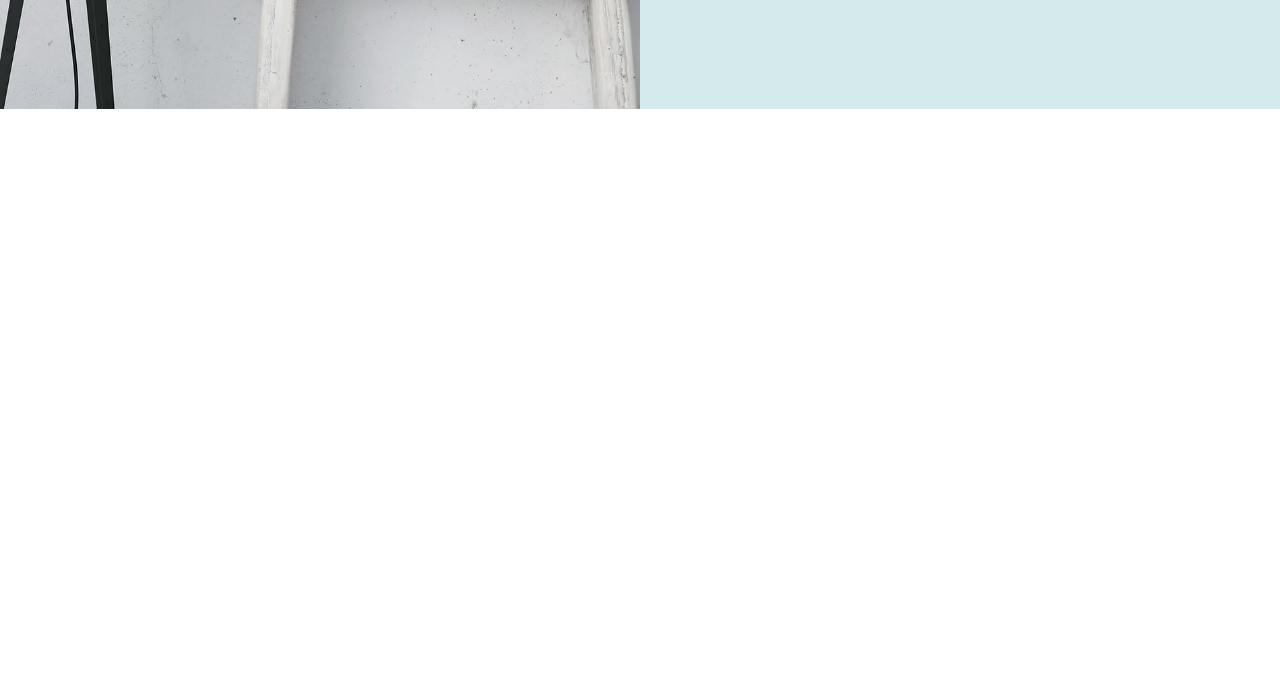
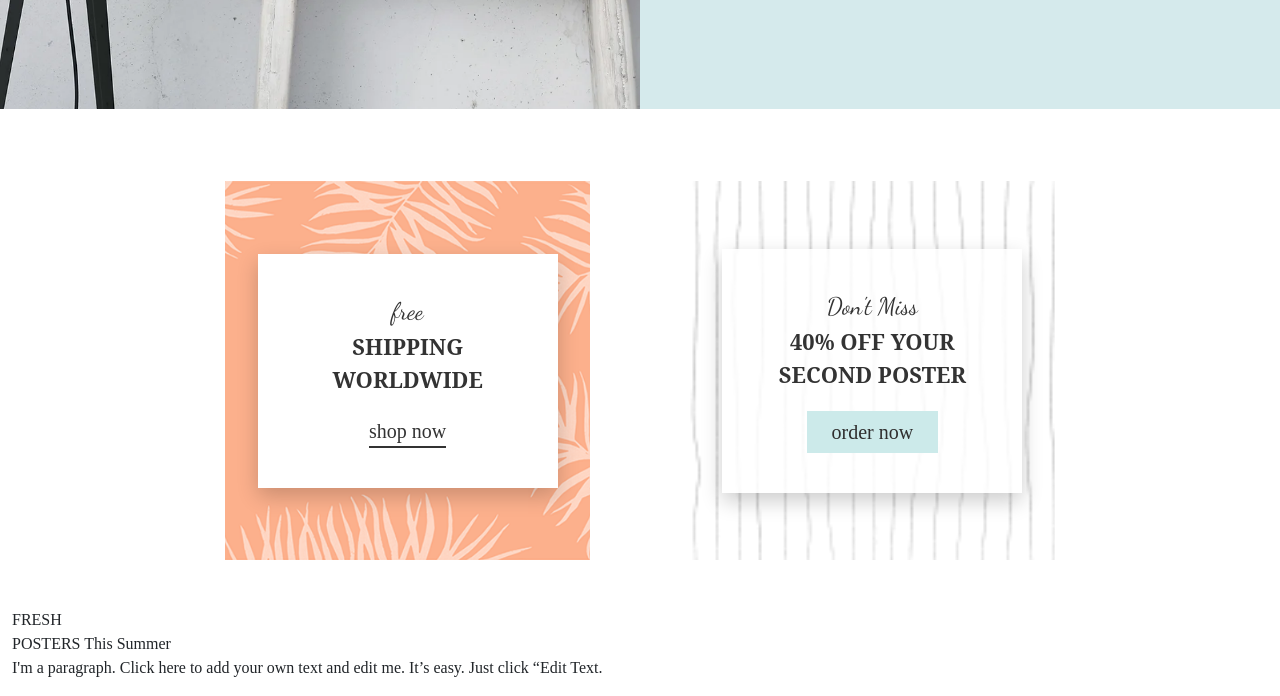
Before and after one commit to dhruvghinaiya12/javascript, a plain HTML site: page project-1/index.html in a window 1280 px wide. Shown: the part 660-1356 px from the top of the page. Before the commit the page ends 817 px from the top, so only its background shows below. Drawn offline with nearby package versions, Linux system fonts and the light colour scheme.

Commit message:
04-09-24

```diff
--- a/project-1/components/navbar.js
+++ b/project-1/components/navbar.js
@@ -23,7 +23,12 @@ const Navbar = () => {
     >
       <ul class="navbar-nav gap-4 ms-5 text-uppercase">
         <li class="nav-item">
-              <a class="nav-link active nav-link-new" aria-current="page" href="/project-1/index.html">Home</a>
+          <a
+            class="nav-link active nav-link-new"
+            aria-current="page"
+            href="/project-1/index.html"
+            >Home</a
+          >
         </li>
         <li class="nav-item">
           <a class="nav-link active" href="/project-1/pages/signup.html">
@@ -31,19 +36,27 @@ const Navbar = () => {
           </a>
         </li>
         <li class="nav-item">
-              <a class="nav-link active" href="/project-1/pages/product.html">product</a>
+          <a class="nav-link active" href="/project-1/pages/product.html"
+            >product</a
+          >
         </li>
         <li class="nav-item">
-              <a class="nav-link active" href="/project-1/pages/addproduct.html">add product</a>
+          <a class="nav-link active" href="/project-1/pages/addproduct.html"
+            >add product</a
+          >
         </li>
       </ul>
       <form class="d-flex ms-5" role="search">
+        <div class="search-container">
+          <i class="fas fa-search search-icon" id="search-icon"></i>
           <input
+            id="search-input"
             class="form-control me-3 justify-content-end"
-              type="search"
+            type="text"
             placeholder="Search"
             aria-label="Search"
           />
+        </div>
       </form>
       <div
         class="collapse navbar-collapse d-flex justify-content-center gap-5"
@@ -51,13 +64,22 @@ const Navbar = () => {
       >
         <ul class="navbar-nav text-uppercase">
           <li class="nav-item">
-                <a class="nav-link active nav-link-new" href="/project-1/pages/login.html" id="logout">
-                  <i class="fa-solid ${Login ? 'fa-right-from-bracket' : 'fa-user'}"></i>
+            <a
+              class="nav-link active nav-link-new"
+              href="/project-1/pages/login.html"
+              id="logout"
+            >
+              <i
+                class="fa-solid ${Login ? "fa-right-from-bracket" : "fa-user"}"
+              ></i>
               ${Login ? "Logout" : "Login"}
             </a>
           </li>
           <li class="nav-item">
-                <a class="nav-link active nav-link-new" href="/project-1/pages/cart.html">
+            <a
+              class="nav-link active nav-link-new"
+              href="/project-1/pages/cart.html"
+            >
               <i class="fas fa-shopping-cart"></i> Cart
             </a>
           </li>
@@ -66,6 +88,7 @@ const Navbar = () => {
     </div>
   </div>
 </nav>
+
   `;
 };
 
--- a/project-1/index.html
+++ b/project-1/index.html
@@ -53,6 +53,64 @@
           </div>
         </div>
       </main>
+      <!--------------------------------------- section-2----------------------------------------------- -->
+      <main class="main-2 pt-4 mb-5">
+        <div class="container-fluid">
+          <div class="row justify-content-center">
+            <div
+              class="col-lg-4 d-flex justify-content-center"
+              style="padding-right: 50px"
+            >
+              <div class="main-2-left">
+                <div class="left-box">
+                  <span class="left-1-txt">free</span>
+                  <span class="left-2-txt">SHIPPING <br />WORLDWIDE</span>
+                  <a href="/project-1/pages/product.html" class="shop-now"
+                    >shop now</a
+                  >
+                </div>
+              </div>
+            </div>
+            <div
+              class="col-lg-4 d-flex justify-content-center"
+              style="padding-left: 50px"
+            >
+              <div class="main-2-right">
+                <div class="right-box">
+                  <span class="left-1-txt">Don't Miss</span>
+                  <span class="left-2-txt"
+                    >40% OFF YOUR <br />SECOND POSTER</span
+                  >
+                  <a href="/project-1/pages/product.html" class="order-now"
+                    ><button>order now</button></a
+                  >
+                </div>
+              </div>
+            </div>
+          </div>
+        </div>
+      </main>
+      <!--------------------------------------- section-3----------------------------------------------- -->
+      <main class="main-3">
+        <div class="container-fluid">
+          <div class="row-md">
+            <div class="col-sm-6">
+              <div class="row-lg">
+                <div class="col-lg-12">
+                  <div class="main-3-text">
+                    <span class="main-3-left-txt">
+                      FRESH <br> POSTERS
+                    </span>
+                    <span class="main-left-2-txt">This Summer</span>
+                    <p>I'm a paragraph. Click here to add your own text and edit me. It’s easy. Just click “Edit Text.</p>
+                  </div>
+                </div>
+              </div>
+            </div>
+            <div class="col-sm-6"></div>
+          </div>
+        </div>
+      </main>
     </div>
   </body>
   <script type="module" src="./js/index.js"></script>
--- a/project-1/style/index.css
+++ b/project-1/style/index.css
@@ -1,7 +1,10 @@
+@import url("https://fonts.googleapis.com/css2?family=Dancing+Script:wght@400;500&display=swap");
+
 * {
   padding: 0;
   margin: 0;
   box-sizing: border-box;
+  font-family: "Playfair Display", serif;
 }
 
 .main-1-img {
@@ -19,10 +22,11 @@
 }
 
 .new-collection {
+  font-family: "Dancing Script", cursive;
   font-size: 26px;
   font-style: italic;
   letter-spacing: 0.05em;
-  color: #6a6a6a;
+  color: #292f2f;
   margin-left: 15%;
   margin-bottom: 5px;
 }
@@ -34,10 +38,10 @@
   margin-bottom: 20px;
   margin-left: 12%;
 }
-.main-1-right a{
+.main-1-right a {
   margin-left: 15%;
 }
- .main-1-right a button {
+.main-1-right a button {
   background-color: #f8a888;
   border: none;
   padding: 8px 40px;
@@ -49,3 +53,79 @@
     background-color: #fcc8b4c1;
   }
 }
+
+.main-2-left {
+  background-image: url("../img/sec-2-img.jpg");
+  background-size: cover;
+  background-position: center;
+  width: 471px;
+  height: 379px;
+  display: flex;
+  justify-content: center;
+  align-items: center;
+}
+
+.left-box {
+  background-color: white;
+  padding: 40px;
+  text-align: center;
+  box-shadow: 0px 8px 20px rgba(0, 0, 0, 0.2);
+  width: 300px;
+  display: flex;
+  flex-direction: column;
+  align-items: center;
+}
+
+.left-1-txt {
+  font-family: "Dancing Script", cursive;
+  display: block;
+  font-size: 24px;
+  color: #333;
+}
+
+.left-2-txt {
+  display: block;
+  font-family: "Serif", serif;
+  font-size: 22px;
+  font-weight: bold;
+  color: #333;
+  margin-bottom: 20px;
+}
+
+.shop-now {
+  display: inline-block;
+  font-size: 20px;
+  color: #333;
+  text-decoration: none;
+  border-bottom: 2px solid #333;
+  transition: color 0.3s ease, border-color 0.3s ease;
+  cursor: pointer;
+}
+.right-box {
+  background-color: rgba(255, 255, 255, 0.856);
+  padding: 40px;
+  text-align: center;
+  box-shadow: 0px 8px 20px rgba(0, 0, 0, 0.2);
+  width: 300px;
+  display: flex;
+  flex-direction: column;
+  align-items: center;
+}
+.main-2-right {
+  background-image: url("../img/a.jpg");
+  background-size: cover;
+  background-position: center;
+  width: 471px;
+  height: 379px;
+  display: flex;
+  justify-content: center;
+  align-items: center;
+}
+.order-now button{
+  background-color: #cceaea;
+  color: #2f2e2e;
+  font-size: 20px;
+  padding: 6px 25px;
+  border: none;
+  cursor: pointer;
+}
--- a/project-1/style/navbar.css
+++ b/project-1/style/navbar.css
@@ -59,3 +59,27 @@
   border-color: #fcb08c;
   box-shadow: 0 2px 6px rgba(0, 0, 0, 0.2);
 }
+.search-container {
+  position: relative;
+  display: flex;
+  align-items: center;
+}
+
+.search-container input {
+  padding-left: 30px;
+}
+
+.search-container .search-icon {
+  position: absolute;
+  right: 30px;
+  color: #888;
+  font-size: 18px;
+}
+
+.search-container input {
+  border-radius: 25px;
+  border: 1px solid #ccc;
+  padding: 10px 15px;
+  width: 200px;
+  transition: border-color 0.3s ease;
+}
--- a/project-1/style/style.css
+++ b/project-1/style/style.css
@@ -76,6 +76,7 @@
   font-size: 1rem;
   width: 150px;
   height: 36px;
+  margin-left: 80px;
 }
 
 .filter-section {
```
Also changed, not shown: project-1/js/product.js (+16 -6 lines), project-1/pages/product.html (+5 -7 lines), project-1/img/a.jpg (added), project-1/img/sec-2-img.jpg (added). Lines whose indentation alone changed are shown as unchanged.
